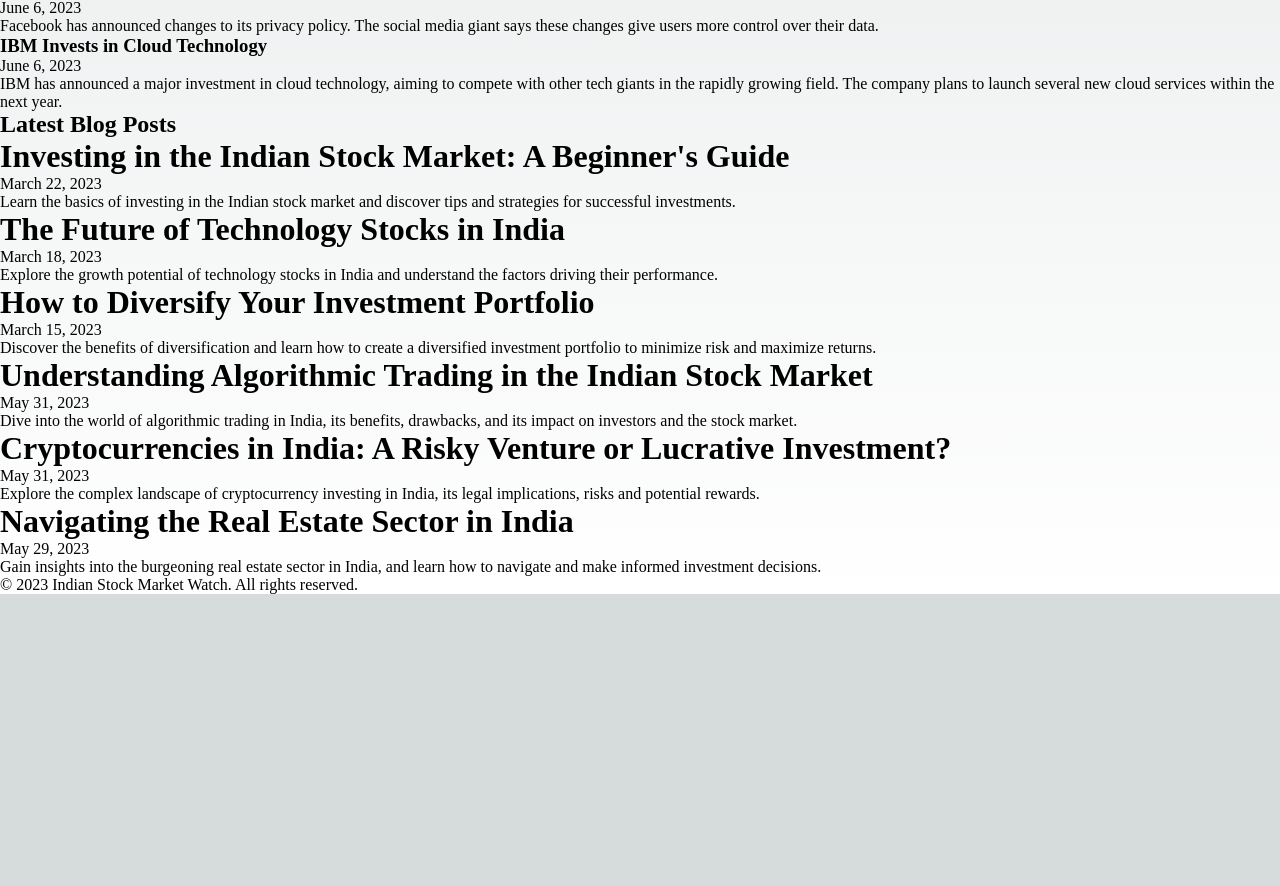
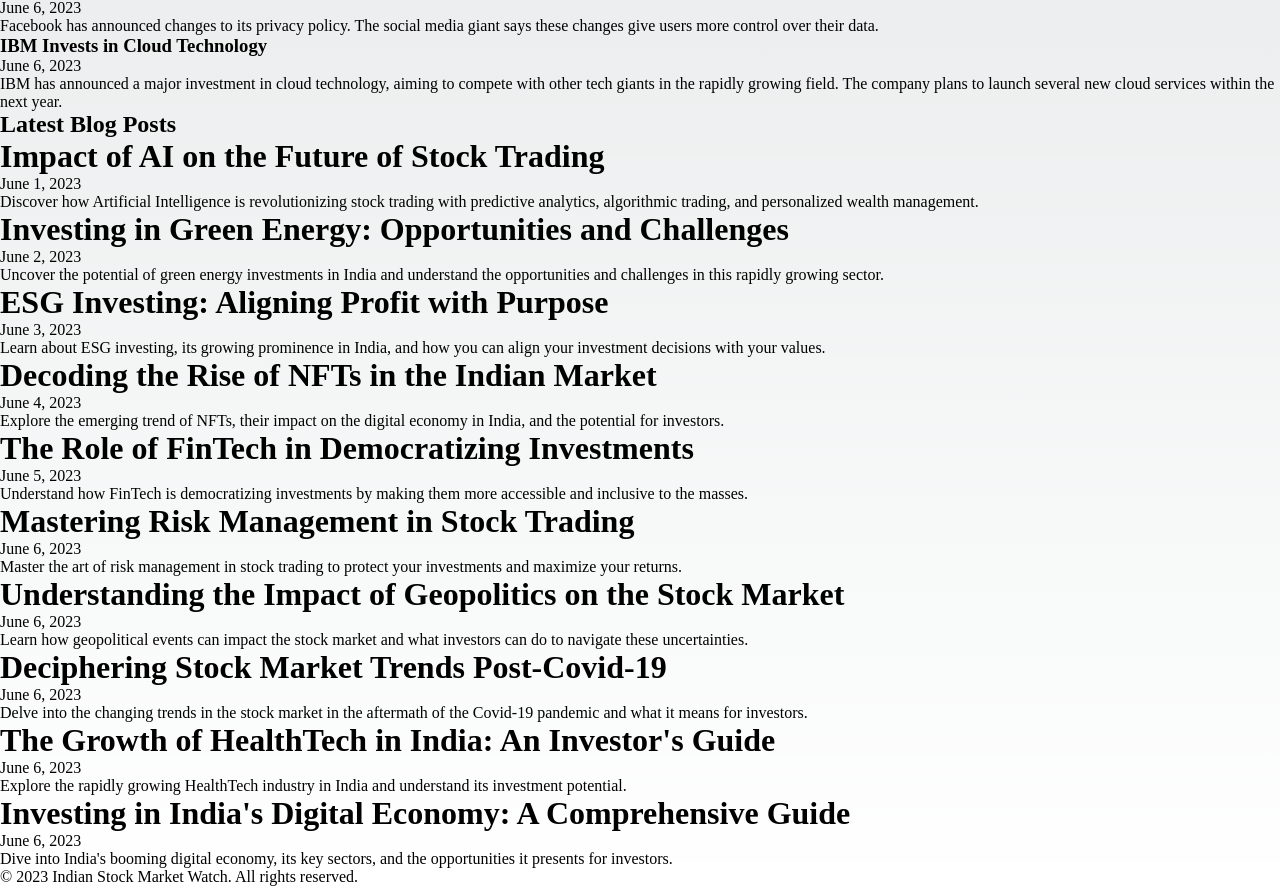
Before and after one commit to sudheer313/Indian-Stock-Markett-Watch, a Next.js app: page / in a window 1280 px wide. Shown: the part 1006-1892 px from the top of the page. Before the commit the page ends 1600 px from the top, so only its background shows below. Built offline with nearby package versions, Linux system fonts and the light colour scheme.

Commit message:
update pages/Blogs/js

```diff
--- a/pages/Blogs.js
+++ b/pages/Blogs.js
@@ -5,53 +5,85 @@ import AdComponent from "../components/AdComponent";
 
 const blogPosts = [
   {
-    title: "Investing in the Indian Stock Market: A Beginner's Guide",
-    date: "March 22, 2023",
+    title: "Impact of AI on the Future of Stock Trading",
+    date: "June 1, 2023",
     summary:
-      "Learn the basics of investing in the Indian stock market and discover tips and strategies for successful investments.",
-    slug: "investing-in-the-indian-stock-market-a-beginners-guide",
-    link: "/blog/investing-in-the-indian-stock-market-a-beginners-guide",
+      "Discover how Artificial Intelligence is revolutionizing stock trading with predictive analytics, algorithmic trading, and personalized wealth management.",
+    slug: "impact-of-ai-on-the-future-of-stock-trading",
+    link: "/blog/impact-of-ai-on-the-future-of-stock-trading",
   },
   {
-    title: "The Future of Technology Stocks in India",
-    date: "March 18, 2023",
+    title: "Investing in Green Energy: Opportunities and Challenges",
+    date: "June 2, 2023",
     summary:
-      "Explore the growth potential of technology stocks in India and understand the factors driving their performance.",
-    slug: "the-future-of-technology-stocks-in-india",
-    link: "/blog/the-future-of-technology-stocks-in-india",
+      "Uncover the potential of green energy investments in India and understand the opportunities and challenges in this rapidly growing sector.",
+    slug: "investing-in-green-energy-opportunities-and-challenges",
+    link: "/blog/investing-in-green-energy-opportunities-and-challenges",
   },
   {
-    title: "How to Diversify Your Investment Portfolio",
-    date: "March 15, 2023",
+    title: "ESG Investing: Aligning Profit with Purpose",
+    date: "June 3, 2023",
     summary:
-      "Discover the benefits of diversification and learn how to create a diversified investment portfolio to minimize risk and maximize returns.",
-    slug: "how-to-diversify-your-investment-portfolio",
-    link: "/blog/how-to-diversify-your-investment-portfolio",
+      "Learn about ESG investing, its growing prominence in India, and how you can align your investment decisions with your values.",
+    slug: "esg-investing-aligning-profit-with-purpose",
+    link: "/blog/esg-investing-aligning-profit-with-purpose",
   },
   {
-    title: "Understanding Algorithmic Trading in the Indian Stock Market",
-    date: "May 31, 2023",
+    title: "Decoding the Rise of NFTs in the Indian Market",
+    date: "June 4, 2023",
     summary:
-      "Dive into the world of algorithmic trading in India, its benefits, drawbacks, and its impact on investors and the stock market.",
-    slug: "understanding-algorithmic-trading-in-india",
-    link: "/blog/understanding-algorithmic-trading-in-india",
+      "Explore the emerging trend of NFTs, their impact on the digital economy in India, and the potential for investors.",
+    slug: "decoding-the-rise-of-nfts-in-the-indian-market",
+    link: "/blog/decoding-the-rise-of-nfts-in-the-indian-market",
   },
   {
-    title: "Cryptocurrencies in India: A Risky Venture or Lucrative Investment?",
-    date: "May 31, 2023",
+    title: "The Role of FinTech in Democratizing Investments",
+    date: "June 5, 2023",
     summary:
-      "Explore the complex landscape of cryptocurrency investing in India, its legal implications, risks and potential rewards.",
-    slug: "cryptocurrencies-in-india-a-risky-venture-or-lucrative-investment",
-    link: "/blog/cryptocurrencies-in-india-a-risky-venture-or-lucrative-investment",
+      "Understand how FinTech is democratizing investments by making them more accessible and inclusive to the masses.",
+    slug: "the-role-of-fintech-in-democratizing-investments",
+    link: "/blog/the-role-of-fintech-in-democratizing-investments",
   },
   {
-    title: "Navigating the Real Estate Sector in India",
-    date: "May 29, 2023",
+    title: "Mastering Risk Management in Stock Trading",
+    date: "June 6, 2023",
     summary:
-      "Gain insights into the burgeoning real estate sector in India, and learn how to navigate and make informed investment decisions.",
-    slug: "navigating-the-real-estate-sector-in-india",
-    link: "/blog/navigating-the-real-estate-sector-in-india",
-  }
+      "Master the art of risk management in stock trading to protect your investments and maximize your returns.",
+    slug: "mastering-risk-management-in-stock-trading",
+    link: "/blog/mastering-risk-management-in-stock-trading",
+  },
+  {
+    title: "Understanding the Impact of Geopolitics on the Stock Market",
+    date: "June 6, 2023",
+    summary:
+      "Learn how geopolitical events can impact the stock market and what investors can do to navigate these uncertainties.",
+    slug: "understanding-the-impact-of-geopolitics-on-the-stock-market",
+    link: "/blog/understanding-the-impact-of-geopolitics-on-the-stock-market",
+  },
+  {
+    title: "Deciphering Stock Market Trends Post-Covid-19",
+    date: "June 6, 2023",
+    summary:
+      "Delve into the changing trends in the stock market in the aftermath of the Covid-19 pandemic and what it means for investors.",
+    slug: "deciphering-stock-market-trends-post-covid-19",
+    link: "/blog/deciphering-stock-market-trends-post-covid-19",
+  },
+  {
+    title: "The Growth of HealthTech in India: An Investor's Guide",
+    date: "June 6, 2023",
+    summary:
+      "Explore the rapidly growing HealthTech industry in India and understand its investment potential.",
+    slug: "the-growth-of-healthtech-in-india-an-investors-guide",
+    link: "/blog/the-growth-of-healthtech-in-india-an-investors-guide",
+  },
+  {
+    title: "Investing in India's Digital Economy: A Comprehensive Guide",
+    date: "June 6, 2023",
+    summary:
+      "Dive into India's booming digital economy, its key sectors, and the opportunities it presents for investors.",
+    slug: "investing-in-indias-digital-economy-a-comprehensive-guide",
+    link: "/blog/investing-in-indias-digital-economy-a-comprehensive-guide",
+  },
 ];
 
 const Blogs = () => {
```
